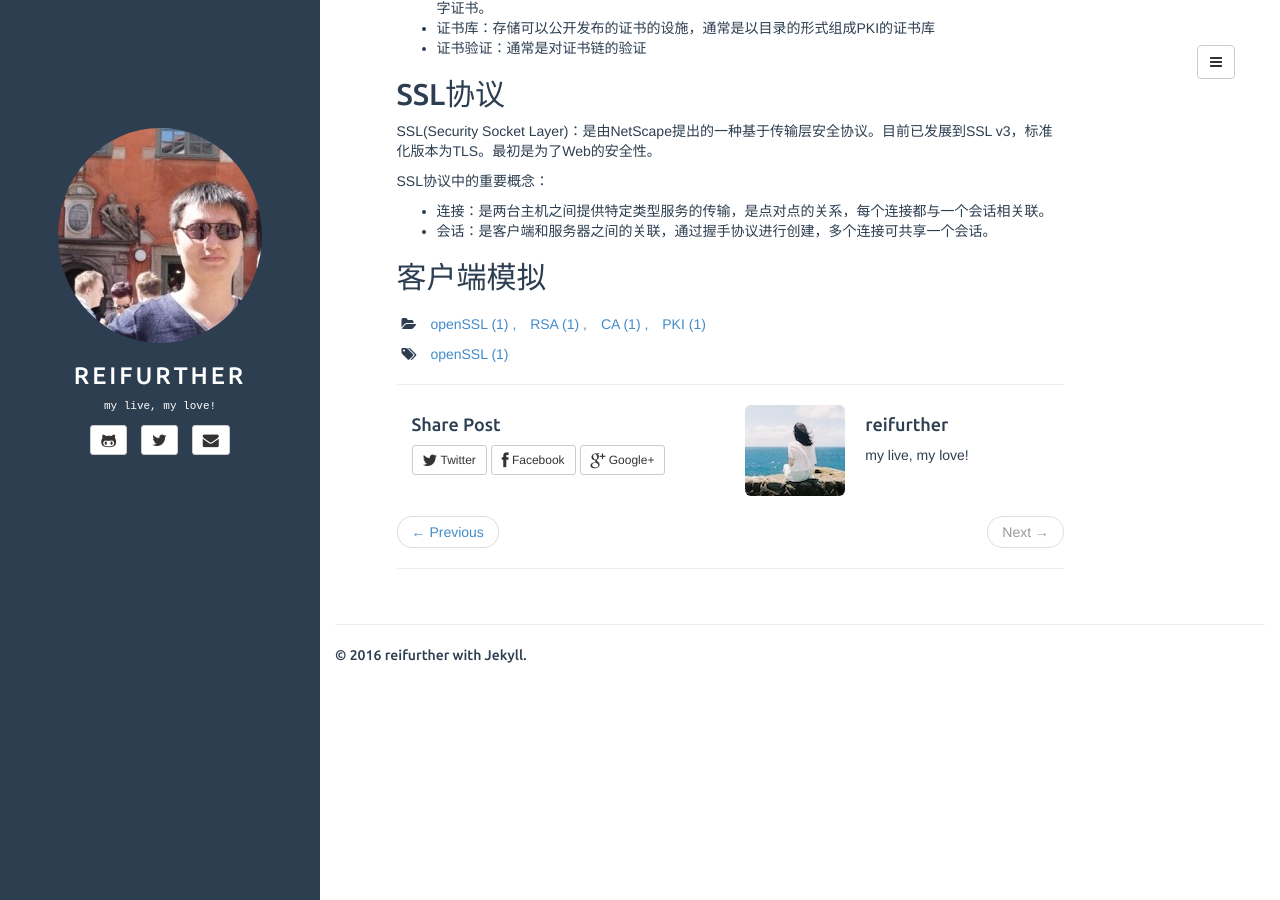
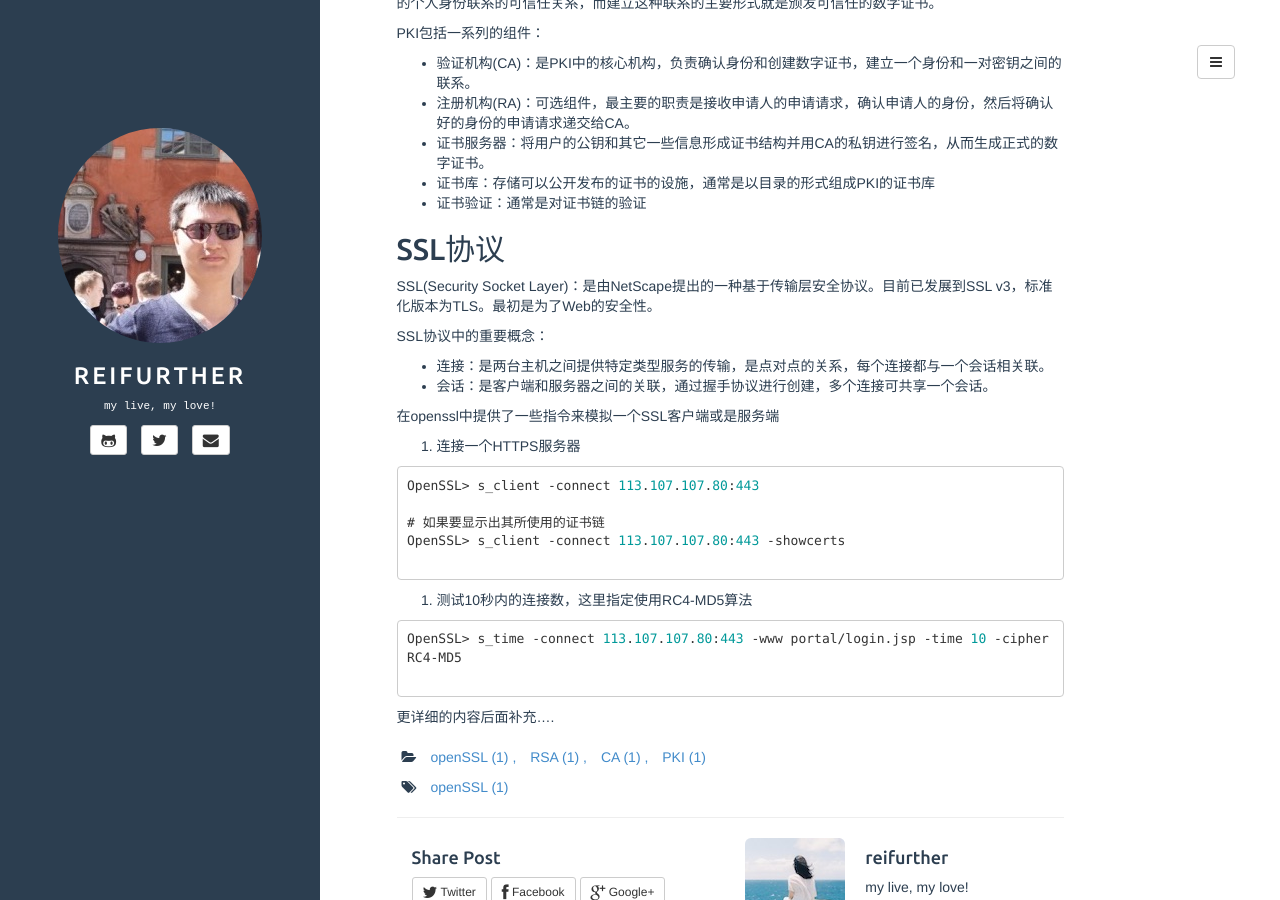
Before and after one commit to reifurther/reifurther.github.io, a Jekyll site: the page built from _posts/2016-01-01--openssl-how.md, in a window 1280 px wide and 900 px high, scrolled down 6576 px. Built offline with Jekyll 4.4.1, drawn with Linux system fonts in a browser that asks for light colours; some of the changed text lies outside the part shown.

Commit message:
add some content for CA

````diff
--- a/_posts/2016-01-01--openssl-how.md
+++ b/_posts/2016-01-01--openssl-how.md
@@ -300,6 +300,18 @@ OpenSSL> ca -in req.pem -out mycert.cer -notext
 > ```TXT_DB error number 2``` 错误。
 >
 
+有一些基本命令可以查看已颁发证书的内容：
+
+```vim
+# 将证书内容直接输出到屏幕
+OpenSSL> x509 -in mycert.cer -noout -text
+# 显示证书的序列号
+OpenSSL> x509 -in mycert.cer -noout -serial
+# 显示证书HASH值
+OpenSSL> x509 -in mycert.cer -noout -hash
+
+```
+
 
 ### 证书吊销
 
@@ -393,6 +404,23 @@ SSL协议中的重要概念：
 * 连接：是两台主机之间提供特定类型服务的传输，是点对点的关系，每个连接都与一个会话相关联。
 * 会话：是客户端和服务器之间的关联，通过握手协议进行创建，多个连接可共享一个会话。
 
+在openssl中提供了一些指令来模拟一个SSL客户端或是服务端
 
+1. 连接一个HTTPS服务器
 
-## 客户端模拟
+```vim
+OpenSSL> s_client -connect 113.107.107.80:443
+
+# 如果要显示出其所使用的证书链
+OpenSSL> s_client -connect 113.107.107.80:443 -showcerts
+
+```
+
+2. 测试10秒内的连接数，这里指定使用RC4-MD5算法
+
+```vim
+OpenSSL> s_time -connect 113.107.107.80:443 -www portal/login.jsp -time 10 -cipher RC4-MD5
+
+```
+
+更详细的内容后面补充....
````
Also changed, not shown: other parts of _posts/2016-01-01--openssl-how.md (+0 -1 lines).
